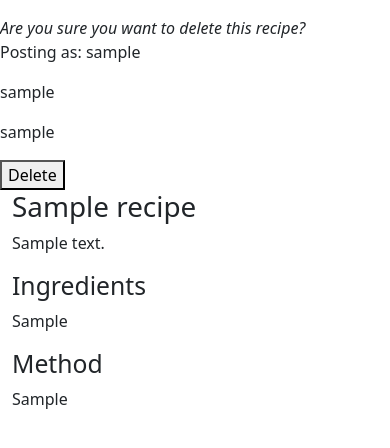
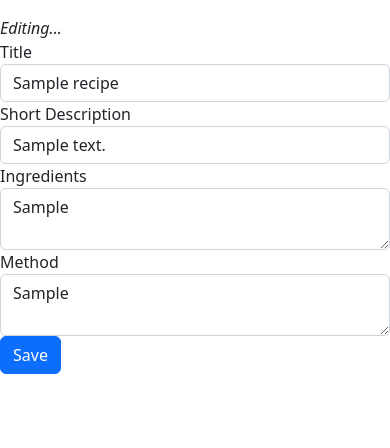
Before and after one commit to Code-Institute-Submissions/jmarcosdias-tasty_JuneResub, a Django app: a page that uses templates/base.html in a window 390 px wide. Shown: the part 48-496 px from the top of the page. Run offline with Django 3.2, Linux system fonts and the light colour scheme; a user stored in the database is signed in; tables that the repository leaves empty hold one stand-in row (values such as "Sample post").

Commit message:
Make progress in the edit recipe functionality
Update edit recipe template and view so that it is possible to edit
an existing recipe. Review the create recipe and edit recipe templates.

```diff
--- a/templates/delete_recipe.html
+++ b/templates/delete_recipe.html
@@ -5,10 +5,16 @@
     <p>Posting as: {{ user.username }}</p>
     <p>{{ recipe.author }}</p>
     <p>{{ user }}</p>
-    <form method="post"">
-        {% csrf_token %}
-        <button type="submit">Delete</button>
-    </form>
+    <div class="row">
+      <div class="column">
+        <form method="post"">
+          {% csrf_token %}
+          <button type="submit" class="btn btn-primary">Delete</button>
+          <a href="{% url 'home' %}" class="btn btn-primary">Cancel</a>
+        </form>
+      </div>
+    </div>
+
 {% else %}
     <strong>Sorry but you cannot delete this recipe. You can only delete recipes you created.</strong>
 {% endif %}
--- a/templates/edit_recipe.html
+++ b/templates/edit_recipe.html
@@ -2,38 +2,39 @@
 
 {% if user.is_authenticated and user == recipe.author %}
     <em>Editing...</em>
-    <p>Posting as: {{ user.username }}</p>
-    <p>{{ recipe.author }}</p>
-    <p>{{ user }}</p>
-    <form method="post"">
-        {% csrf_token %}
-        <button type="submit">Save</button>
+    <form method=post>
+      {{ form.errors }} {{ form.non_field_errors }} {{ message_to_user }}
+      <div class="row">
+        <div class="col">
+          <label for="id_title">Title</label>
+          <input type="text" class="form-control" id="id_title" name="title" value="{{ recipe.title }}">
+        </div>
+      </div>
+      <div class="row">
+        <div class="col">
+          <label for="id_short_description">Short Description</label>
+          <input type="text" class="form-control" id="id_short_description" name="short_description"
+            value="{{ recipe.short_description }}">
+        </div>
+      </div>
+      <div class="row">
+        <div class="col-sm-4">
+          <label for="id_ingredients">Ingredients</label>
+          <textarea type="text" class="form-control" id="id_ingredients"
+            name="ingredients">{{ recipe.ingredients }}</textarea>
+        </div>
+        <div class="col-sm-6">
+          <label for="id_method">Method</label>
+          <textarea type="text" class="form-control" id="id_method" name="method">{{ recipe.method }}</textarea>
+        </div>
+        <div class="col-sm-2">
+          {% csrf_token %}
+          <button type="submit" class="btn btn-primary">Save</button>
+        </div>
+      </div>
     </form>
 {% else %}
     <strong>Sorry but you cannot edit this recipe. You can only edit recipes you created.</strong>
 {% endif %}
 
-<div class="container">
-    <div class="row">
-      <div class="col"><h1>{{ recipe.title }}</h1></div>
-    </div>
-    <div class="row">
-      <div class="col">
-        <p>{% autoescape off %}{{ recipe.short_description }}{% endautoescape %}</p>
-      </div>
-    </div>
-    <div class="row">
-      <div class="col">
-        <h2>Ingredients</h2>
-        <p>{% autoescape off %}{{ recipe.ingredients }}{% endautoescape %}</p>
-      </div>
-    </div>
-    <div class="row">
-      <div class="col">
-        <h2>Method</h2>
-        <p>{% autoescape off %}{{ recipe.method }}{% endautoescape %}</p>
-      </div>
-    </div>
-  </div>
-
 {% endblock content %}
--- a/templates/index.html
+++ b/templates/index.html
@@ -28,11 +28,6 @@
                 </div>
               </div>
             </a>
-
-            <!-- <a href="{% url 'recipe' recipe.slug  %}" class="recipe-link">
-              <h2>{{ recipe.title }}</h2>
-              <p>{% autoescape off %}{{ recipe.short_description }}{% endautoescape %}</p>
-            </a> -->
           </div>
         {% endfor%}
       </div>
--- a/whats_for_dinner_app/forms.py
+++ b/whats_for_dinner_app/forms.py
@@ -6,3 +6,8 @@ class RecipeForm(forms.ModelForm):
     class Meta:
         model = Recipe
         fields = ('title', 'short_description', 'ingredients', 'method',)
+
+class EditRecipeForm(forms.ModelForm):
+    class Meta:
+        model = Recipe
+        fields = ('title', 'short_description', 'ingredients', 'method',)
--- a/whats_for_dinner_app/views.py
+++ b/whats_for_dinner_app/views.py
@@ -2,7 +2,7 @@ from django.shortcuts import render, get_object_or_404, redirect, HttpResponseRe
 from django.views import generic, View
 from django.template.defaultfilters import slugify
 from .models import Recipe
-from .forms import RecipeForm
+from .forms import RecipeForm, EditRecipeForm
 
 class RecipeList(generic.ListView):
     model = Recipe
@@ -109,7 +109,7 @@ class EditRecipeView(View):
 
         return render(
             request,
-            "delete_recipe.html",
+            "edit_recipe.html",
             {
                 "recipe": recipe,
                 "owner": owner
@@ -119,5 +119,16 @@ class EditRecipeView(View):
     def post(self, request, slug, *args, **kwargs):
         queryset = Recipe.objects.order_by('title')
         recipe = get_object_or_404(queryset, slug=slug)
-        recipe.delete()
-        return redirect('home');
+        recipe.title = request.POST['title']
+        recipe.short_description = request.POST['short_description']
+        recipe.ingredients = request.POST['ingredients']
+        recipe.method = request.POST['method']
+        recipe.save()
+        return render(
+          request,
+          "edit_recipe.html",
+          {
+            "recipe": recipe,
+            "message_to_user": "Saved",
+          },
+        )
```
Also changed, not shown: templates/create_recipe.html (+5 -21 lines).
